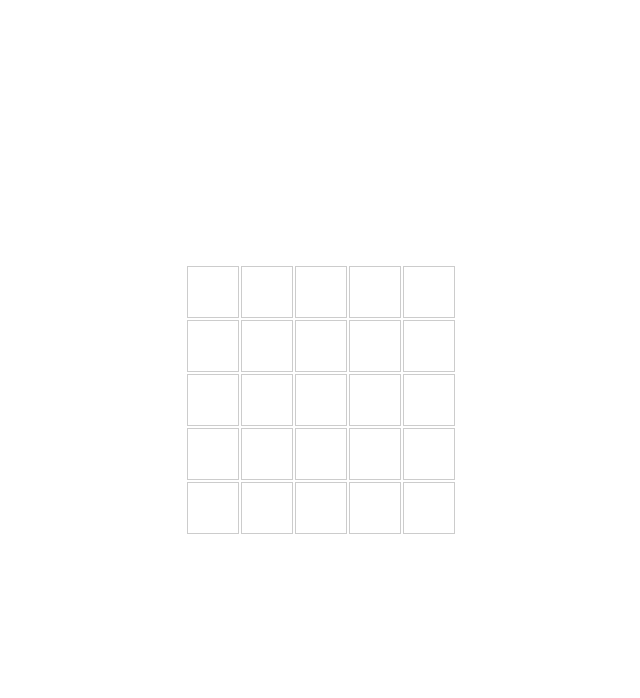
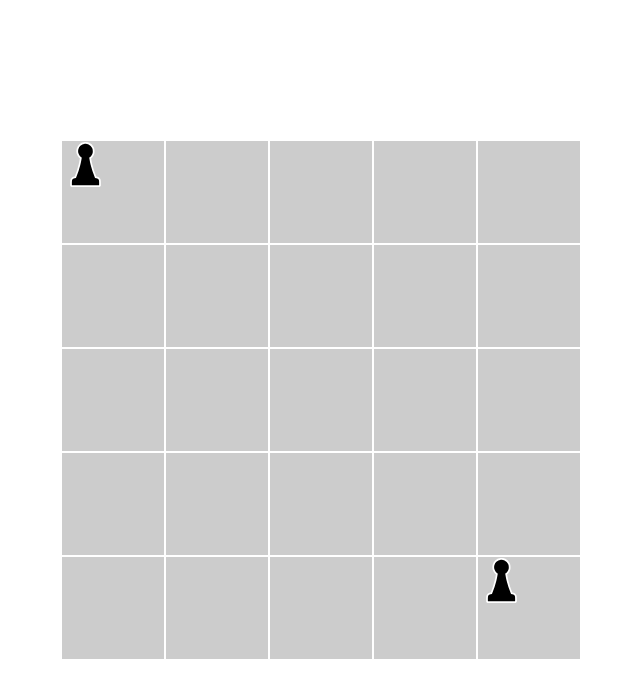
Before and after one commit to bulkinhrust/jackal, a React (Create React App) app: page / in a window 1280 px wide. Shown: the top 698 px of the page, without its empty margins (319-959 px from the left). Built offline with nearby package versions, Linux system fonts and the light colour scheme.

Commit message:
Создала двух пиратов с активацией

```diff
--- a/src/components/App/App.module.scss
+++ b/src/components/App/App.module.scss
@@ -3,22 +3,4 @@
   display: grid;
   grid-template-columns: repeat(5, 1fr);
   gap: 2px;
-
-  & > div {
-    width: 50px;
-    height: 50px;
-    border: 1px solid #ccc;
-  }
-
-  .treasure {
-    background-color: aquamarine;
-  }
-
-  .crocodile {
-    background-color: darksalmon;
-  }
-
-  .closed {
-    background-color: #ccc;
-  }
 }
--- a/src/components/App/App.tsx
+++ b/src/components/App/App.tsx
@@ -2,17 +2,17 @@ import React, { useEffect, useState } from 'react';
 
 import classes from './App.module.scss';
 import Cell from '../Cell';
-import { Field } from '../../types/Field';
+import { CellType } from '../../types/Cell';
+import { useIslandContext } from '../../context/IslandContext';
 
-const SIZE = 5;
 const TREASURE = 8; // 1
 const CANNIBAL = 2; // -1
 
-const fillByValue = (fieldsNumber: number, value: number, fieldArray: Field[]) => {
+const fillByValue = (fieldsNumber: number, value: number, fieldArray: CellType[], size: number) => {
   for (let i = 0; i < fieldsNumber;) {
-    const x = Math.floor(Math.random() * SIZE);
-    const y = Math.floor(Math.random() * SIZE);
-    const key = y * SIZE + x;
+    const x = Math.floor(Math.random() * size);
+    const y = Math.floor(Math.random() * size);
+    const key = y * size + x;
     if (fieldArray[key].value !== 0) {
       continue;
     }
@@ -26,25 +26,26 @@ const fillByValue = (fieldsNumber: number, value: number, fieldArray: Field[]) =
 };
 
 const App: React.FC = () => {
-  const [map, setMap] = useState<Field[]>([]);
+  const [island, setIsland] = useState<CellType[]>([]);
+  const { size } = useIslandContext();
 
   useEffect(() => {
-    let result: Field[] = new Array(SIZE * SIZE).fill(0).map((_, key) => ({
-      place: `${key}`,
+    let result: CellType[] = new Array(size * size).fill(0).map((_, key) => ({
+      place: key,
       value: 0,
       isClosed: true,
     }));
     // наполнение поля сокровищами
-    fillByValue(TREASURE, 1, result);
+    fillByValue(TREASURE, 1, result, size);
     // наполнение поля людоедами
-    fillByValue(CANNIBAL, -1, result);
-    setMap(result);
-  }, []);
+    fillByValue(CANNIBAL, -1, result, size);
+    setIsland(result);
+  }, []); // eslint-disable react-hooks/exhaustive-deps
 
   return (
     <div className={classes.component}>
-      {map.map((field) => (
-        <Cell key={field.place} field={field} />
+      {island.map((cell) => (
+        <Cell key={cell.place} cell={cell}/>
       ))}
     </div>
   );
--- a/src/components/Cell/Cell.module.scss
+++ b/src/components/Cell/Cell.module.scss
@@ -0,0 +1,17 @@
+.component {
+  width: 100px;
+  height: 100px;
+  border: 1px solid #ccc;
+}
+
+.treasure {
+  background-color: aquamarine;
+}
+
+.crocodile {
+  background-color: darksalmon;
+}
+
+.closed {
+  background-color: #ccc;
+}
--- a/src/components/Cell/Cell.tsx
+++ b/src/components/Cell/Cell.tsx
@@ -2,10 +2,12 @@ import React from 'react';
 import clsx from 'clsx';
 
 import classes from './Cell.module.scss';
-import { Field } from '../../types/Field';
+import { CellType } from '../../types/Cell';
+import Pirate from '../Pirate';
+import {useIslandContext} from '../../context/IslandContext';
 
 type Props = {
-  field: Field,
+  cell: CellType;
 };
 
 const style: { [key: string]: string } = {
@@ -16,18 +18,22 @@ const style: { [key: string]: string } = {
 
 const Cell: React.FC<Props> = (props) => {
   const {
-    field: { place, value, isClosed },
+    cell: { place, value, isClosed },
   } = props;
+  const { pirates } = useIslandContext();
+  const piratesHere = pirates.filter(({ location }) => location === place);
 
   return (
     <div
       key={place}
-      id={place}
+      id={`${place}`}
       className={clsx(
+        classes.component,
         classes[style[`${value}`]],
         classes[isClosed ? 'closed' : ''],
       )}
     >
+      {piratesHere.map((pirate) => (<Pirate pirate={pirate} />))}
       {isClosed ? '' : value}
     </div>
   );
--- a/src/components/Pirate/Pirate.module.scss
+++ b/src/components/Pirate/Pirate.module.scss
@@ -0,0 +1,10 @@
+.component {
+  width: 45%;
+  height: 45%;
+  cursor: pointer;
+
+  svg {
+    width: 100%;
+    height: 100%;
+  }
+}
--- a/src/components/Pirate/Pirate.tsx
+++ b/src/components/Pirate/Pirate.tsx
@@ -1,15 +1,47 @@
-import React from 'react';
+import React, { useRef } from 'react';
 
 import classes from './Pirate.module.scss';
+import { useIslandContext } from '../../context/IslandContext';
+import { PirateType } from '../../types/Pirate';
 
-type Props = {};
+type Props = {
+  pirate: PirateType;
+};
 
 const Pirate: React.FC<Props> = (props) => {
-  const {} = props;
+  const { pirate } = props;
+  const { activePirate, setActivePirate } = useIslandContext();
+  const ref = useRef<HTMLDivElement>(null);
+
+  const handleClick = () => {
+    if (activePirate !== pirate.name && ref.current) {
+      ref.current.focus();
+    }
+    setActivePirate?.(activePirate === pirate.name ? undefined : pirate.name);
+  };
+
+  const onBlur = () => {
+    setActivePirate(undefined);
+  };
 
   return (
-    <div>
-      Pirate
+    <div
+      id={pirate.name}
+      tabIndex={0}
+      ref={ref}
+      className={classes.component}
+      onClick={handleClick}
+      onBlur={onBlur}
+    >
+      <svg width="50" height="52" viewBox="0 0 50 52" fill="none" xmlns="http://www.w3.org/2000/svg">
+        <path
+          d="M24.0919 1.03638C21.8313 1.31863 19.959 2.19786 18.4011 3.70876C17.1605 4.91177 16.2524 6.45759 15.7931 8.14825C15.4647 9.35654 15.4646 11.7787 15.7929 12.9303C16.0952 13.9909 16.7007 15.2822 17.2782 16.0978C17.8473 16.9016 19.1005 18.1595 19.4102 18.2379C19.5927 18.284 19.6299 18.3504 19.5938 18.5657C18.9015 22.6889 18.666 23.8727 18.0212 26.4697C17.0547 30.3624 15.1545 36.0959 13.4809 40.1689L13.2471 40.7379L12.289 40.8509C10.6742 41.0413 9.40542 41.887 8.73864 43.2175C8.28618 44.1202 8.21912 44.7286 8.25416 47.6141L8.28598 50.2336L8.66643 50.6168L9.04678 51H25.0009H40.955L41.3354 50.6168L41.7159 50.2336L41.7459 47.5775C41.779 44.6625 41.7242 44.179 41.2535 43.2297C40.5815 41.8743 39.3446 41.0432 37.7128 40.8509L36.7547 40.7379L36.5209 40.1689C34.8474 36.0959 32.9471 30.3624 31.9806 26.4697C31.3358 23.8727 31.1003 22.6889 30.4081 18.5657C30.371 18.345 30.4084 18.2842 30.6131 18.2324C31.009 18.1322 32.3336 16.7908 32.925 15.8909C33.5277 14.9741 33.8769 14.1947 34.2138 13.0152C34.4085 12.3335 34.4404 11.9867 34.4358 10.5911C34.4298 8.70848 34.2661 7.92137 33.5806 6.47611C32.6191 4.44915 30.9364 2.7703 28.9617 1.86797C27.6358 1.26214 25.3754 0.876071 24.0919 1.03638Z"
+          fill="black"
+          stroke={activePirate === pirate.name ? '#4DC868' : '#fff'}
+          strokeWidth="2"
+        />
+      </svg>
+
     </div>
   );
 };
--- /dev/null
+++ b/src/context/IslandContext.tsx
@@ -0,0 +1,37 @@
+import React, { useContext, useState } from 'react';
+
+import { PirateType } from '../types/Pirate';
+
+type ContextType = {
+  size: number;
+  activePirate?: string;
+  pirates: PirateType[],
+  setActivePirate: (activePirate?: string) => void;
+  setPirates: (pirates: PirateType[]) => void;
+};
+
+const IslandContext = React.createContext<ContextType>({} as ContextType);
+
+type Props = React.PropsWithChildren;
+
+export const IslandProvider: React.FC<Props> = ({ children }) => {
+  const size = 5;
+  const [activePirate, setActivePirate] = useState<string>();
+  const [pirates, setPirates] = useState<PirateType[]>([
+    { name: 'Jon', location: 0 },
+    { name: 'Jane', location: 24 },
+  ]);
+
+  const value = {
+    size,
+    activePirate,
+    pirates,
+    setActivePirate,
+    setPirates,
+  }
+  return (<IslandContext.Provider value={value}>
+    {children}
+  </IslandContext.Provider>)
+};
+
+export const useIslandContext = () => useContext(IslandContext);
--- a/src/index.tsx
+++ b/src/index.tsx
@@ -2,12 +2,15 @@ import React from 'react';
 import ReactDOM from 'react-dom/client';
 import './index.css';
 import App from './components/App';
+import { IslandProvider } from './context/IslandContext';
 
 const root = ReactDOM.createRoot(
   document.getElementById('root') as HTMLElement
 );
 root.render(
   <React.StrictMode>
-    <App />
+    <IslandProvider>
+      <App />
+    </IslandProvider>
   </React.StrictMode>
 );
--- /dev/null
+++ b/src/types/Cell.ts
@@ -0,0 +1,5 @@
+export type CellType = {
+  place: number,
+  value: number,
+  isClosed: boolean,
+};
--- a/src/types/Field.ts
+++ /dev/null
@@ -1,5 +0,0 @@
-export type Field = {
-  place: string,
-  value: number,
-  isClosed: boolean,
-};
--- /dev/null
+++ b/src/types/Pirate.ts
@@ -0,0 +1,4 @@
+export type PirateType = {
+  name: string;
+  location: number;
+};
```
Also changed, not shown: src/components/Pirate/pirate.svg (added).
